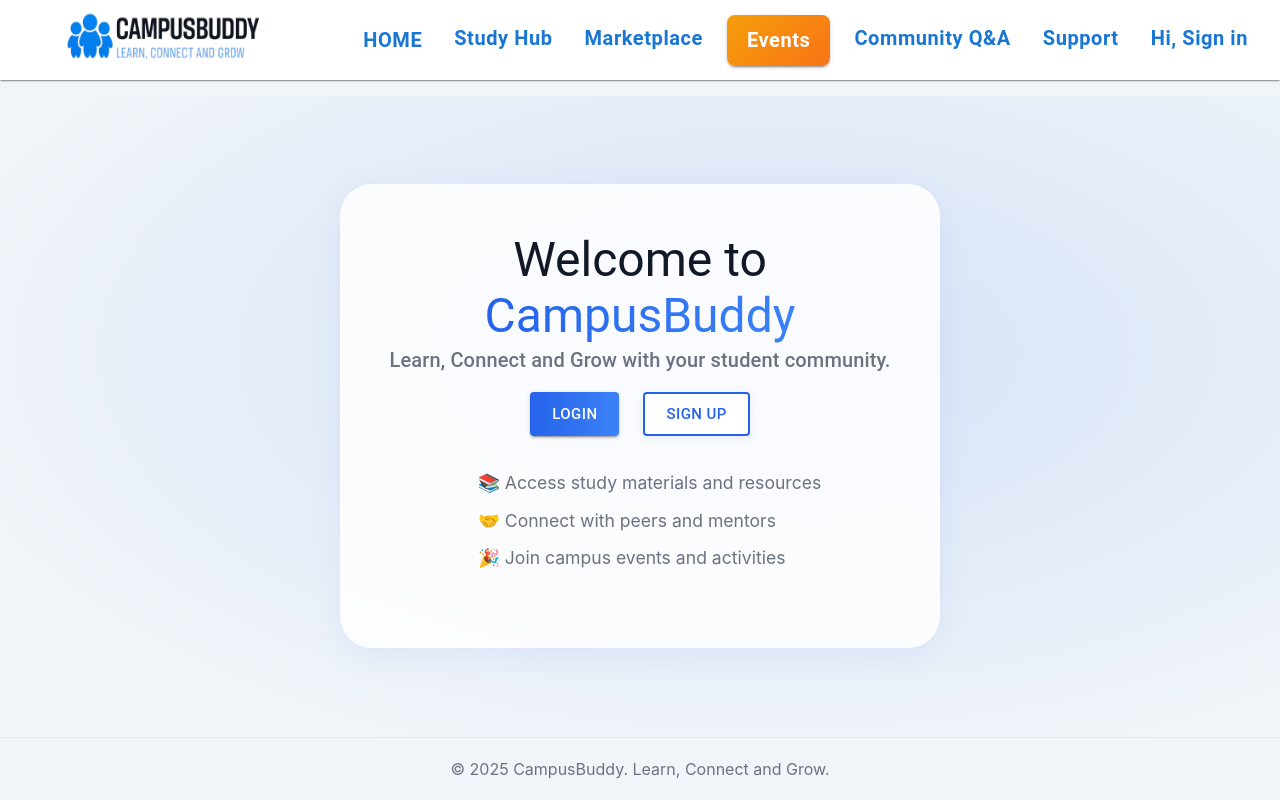
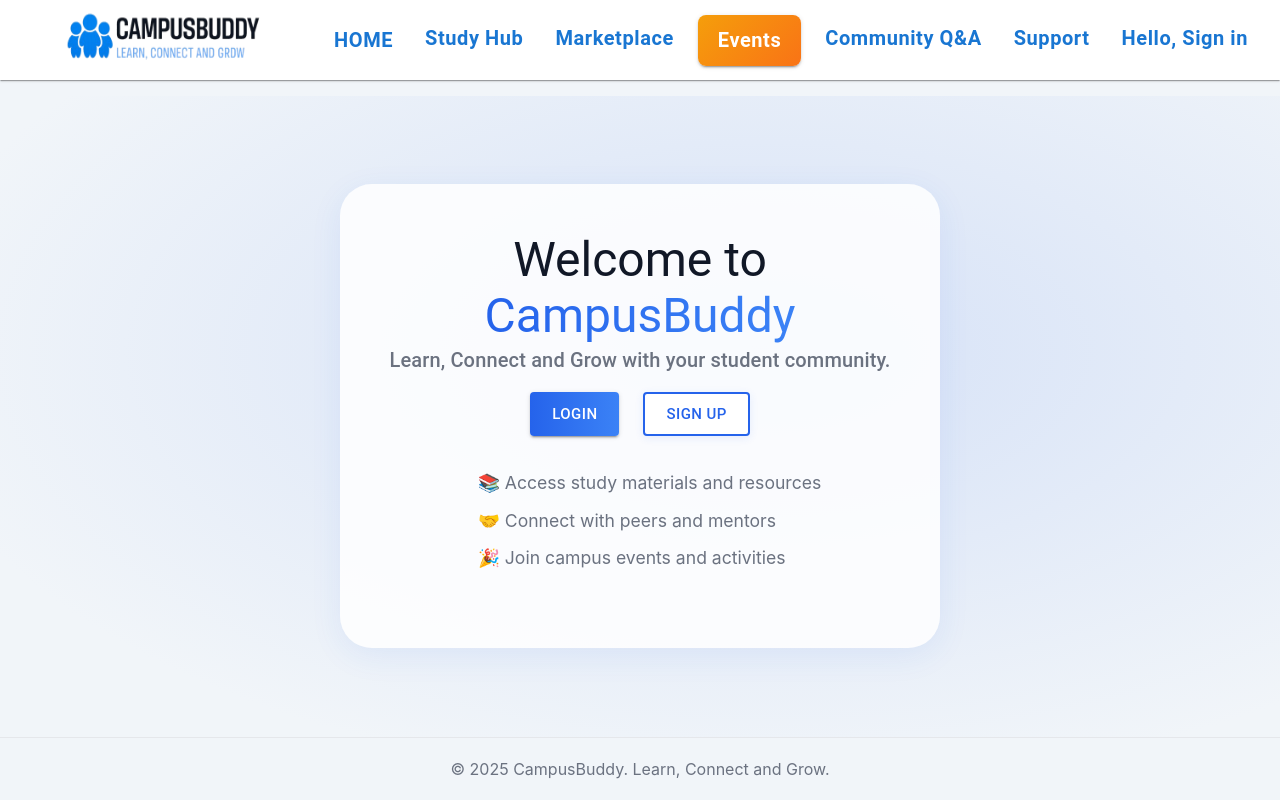
Before and after one commit to virajsparekh/campusbuddy, a React (Vite) app: page / in a window 1280 px wide. Built offline with nearby package versions, Linux system fonts and the light colour scheme.

Commit message:
Revert "small change"

```diff
--- a/src/components/common/Header.jsx
+++ b/src/components/common/Header.jsx
@@ -328,7 +328,7 @@ const Header = () => {
                 aria-haspopup="true"
                 aria-expanded={open ? 'true' : undefined}
               >
-                Hi, Sign in
+                Hello, Sign in
               </Button>
               <Menu
                 id="account-menu"
```
